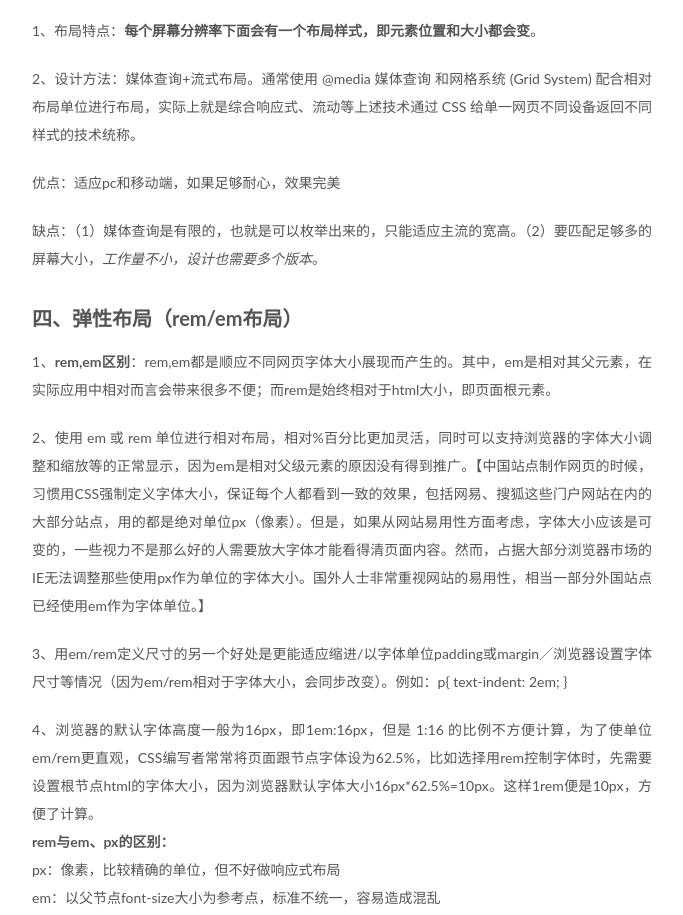
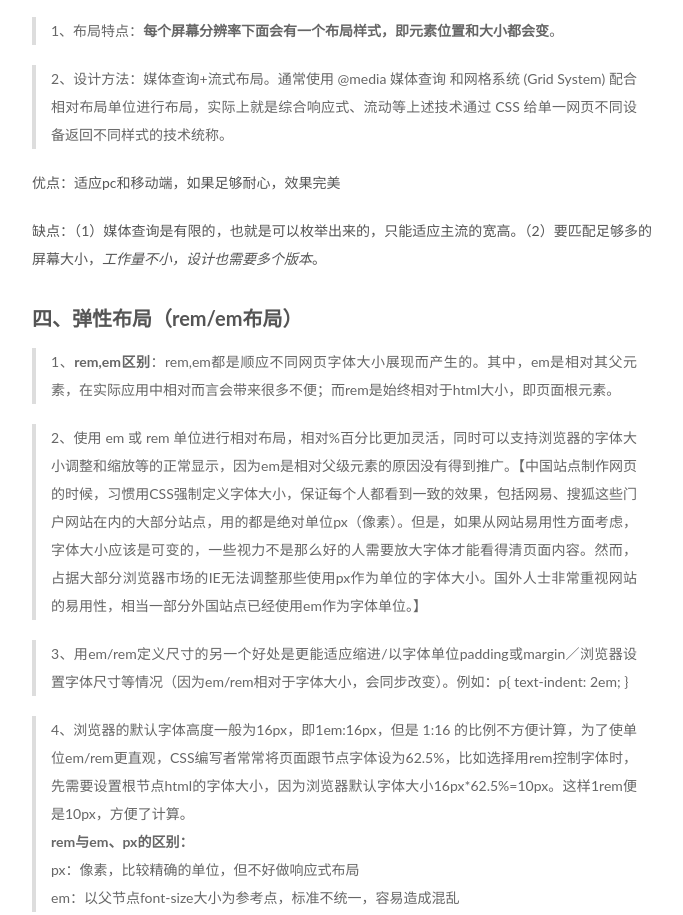
Before and after one commit to win121338/win121338.github.io, a plain HTML site: page 2018/09/20/几种布局类型概念与区别/index.html in a window 1280 px wide. Shown: the part 1475-2390 px from the top of the page, without its empty margins (428-1111 px from the left). Drawn offline with Linux system fonts and the light colour scheme.

Commit message:
Site updated: 2018-09-20 17:17:32

```diff
--- a/2018/09/20/几种布局类型概念与区别/index.html
+++ b/2018/09/20/几种布局类型概念与区别/index.html
@@ -86,7 +86,7 @@
 <meta property="og:site_name" content="一身正气">
 <meta property="og:description" content="一、静态布局（Static Layout）即传统Web设计，网页上的所有元素的尺寸一律使用px作为单位。  1、布局特点：不管浏览器尺寸具体是多少，网页布局始终按照最初写代码时的布局来显示。常规的pc的网站都是静态（定宽度）布局的，也就是设置了min-width，这样的话，如果小于这个宽度就会出现滚动条，如果大于这个宽度则内容居中外加背景，这种设计常见与pc端。2、设计方法：　　PC：居中布局，所">
 <meta property="og:locale" content="zh-Hans">
-<meta property="og:updated_time" content="2018-09-20T09:15:27.845Z">
+<meta property="og:updated_time" content="2018-09-20T09:17:25.073Z">
 <meta name="twitter:card" content="summary">
 <meta name="twitter:title" content="几种布局类型概念与区别">
 <meta name="twitter:description" content="一、静态布局（Static Layout）即传统Web设计，网页上的所有元素的尺寸一律使用px作为单位。  1、布局特点：不管浏览器尺寸具体是多少，网页布局始终按照最初写代码时的布局来显示。常规的pc的网站都是静态（定宽度）布局的，也就是设置了min-width，这样的话，如果小于这个宽度就会出现滚动条，如果大于这个宽度则内容居中外加背景，这种设计常见与pc端。2、设计方法：　　PC：居中布局，所">
@@ -353,14 +353,26 @@
 </blockquote>
 <p>这种布局方式在Web前端开发的早期历史上，用来应对不同尺寸的PC屏幕（那时屏幕尺寸的差异不会太大），在当今的移动端开发也是常用布局方式，但<strong>缺点明显</strong>：主要的问题是如果屏幕尺度跨度太大，那么在相对其原始设计而言过小或过大的屏幕上不能正常显示。因为宽度使用%百分比定义，但是高度和文字大小等大都是用px来固定，所以在大屏幕的手机下显示效果会变成有些页面元素宽度被拉的很长，但是高度、文字大小还是和原来一样（即，这些东西无法变得“流式”），显示非常不协调。</p>
 <h2 id="三、响应式布局（Responsive-Layout）"><a href="#三、响应式布局（Responsive-Layout）" class="headerlink" title="三、响应式布局（Responsive Layout）"></a>三、响应式布局（Responsive Layout）</h2><p><em>响应式设计的目标是确保一个页面在所有终端上（各种尺寸的PC、手机、手表、冰箱的Web浏览器等等）都能显示出令人满意的效果，对CSS编写者而言，在实现上不拘泥于具体手法，但通常是糅合了流式布局+弹性布局，再搭配媒体查询技术使用。——分别为不同的屏幕分辨率定义布局，同时，在每个布局中，应用流式布局的理念，即页面元素宽度随着窗口调整而自动适配。即：创建多个流体式布局，分别对应一个屏幕分辨率范围。可以把响应式布局看作是流式布局和自适应布局设计理念的融合。</em><br>响应式几乎已经成为优秀页面布局的标准。</p>
+<blockquote>
 <p>1、布局特点：<strong>每个屏幕分辨率下面会有一个布局样式，即元素位置和大小都会变</strong>。</p>
+</blockquote>
+<blockquote>
 <p>2、设计方法：媒体查询+流式布局。通常使用 @media 媒体查询 和网格系统 (Grid System) 配合相对布局单位进行布局，实际上就是综合响应式、流动等上述技术通过 CSS 给单一网页不同设备返回不同样式的技术统称。</p>
+</blockquote>
 <p>优点：适应pc和移动端，如果足够耐心，效果完美</p>
 <p>缺点：（1）媒体查询是有限的，也就是可以枚举出来的，只能适应主流的宽高。（2）要匹配足够多的屏幕大小，<em>工作量不小，设计也需要多个版本</em>。</p>
-<h2 id="四、弹性布局（rem-em布局）"><a href="#四、弹性布局（rem-em布局）" class="headerlink" title="四、弹性布局（rem/em布局）"></a>四、弹性布局（rem/em布局）</h2><p>1、<strong>rem,em区别</strong>：rem,em都是顺应不同网页字体大小展现而产生的。其中，em是相对其父元素，在实际应用中相对而言会带来很多不便；而rem是始终相对于html大小，即页面根元素。</p>
+<h2 id="四、弹性布局（rem-em布局）"><a href="#四、弹性布局（rem-em布局）" class="headerlink" title="四、弹性布局（rem/em布局）"></a>四、弹性布局（rem/em布局）</h2><blockquote>
+<p>1、<strong>rem,em区别</strong>：rem,em都是顺应不同网页字体大小展现而产生的。其中，em是相对其父元素，在实际应用中相对而言会带来很多不便；而rem是始终相对于html大小，即页面根元素。</p>
+</blockquote>
+<blockquote>
 <p>2、使用 em 或 rem 单位进行相对布局，相对%百分比更加灵活，同时可以支持浏览器的字体大小调整和缩放等的正常显示，因为em是相对父级元素的原因没有得到推广。【中国站点制作网页的时候，习惯用CSS强制定义字体大小，保证每个人都看到一致的效果，包括网易、搜狐这些门户网站在内的大部分站点，用的都是绝对单位px（像素）。但是，如果从网站易用性方面考虑，字体大小应该是可变的，一些视力不是那么好的人需要放大字体才能看得清页面内容。然而，占据大部分浏览器市场的IE无法调整那些使用px作为单位的字体大小。国外人士非常重视网站的易用性，相当一部分外国站点已经使用em作为字体单位。】</p>
+</blockquote>
+<blockquote>
 <p>3、用em/rem定义尺寸的另一个好处是更能适应缩进/以字体单位padding或margin／浏览器设置字体尺寸等情况（因为em/rem相对于字体大小，会同步改变）。例如：p{ text-indent: 2em; }</p>
+</blockquote>
+<blockquote>
 <p>4、浏览器的默认字体高度一般为16px，即1em:16px，但是 1:16 的比例不方便计算，为了使单位em/rem更直观，CSS编写者常常将页面跟节点字体设为62.5%，比如选择用rem控制字体时，先需要设置根节点html的字体大小，因为浏览器默认字体大小16px*62.5%=10px。这样1rem便是10px，方便了计算。<br><strong>rem与em、px的区别：</strong><br>px：像素，比较精确的单位，但不好做响应式布局<br>em：以父节点font-size大小为参考点，标准不统一，容易造成混乱</p>
+</blockquote>
 <h3 id="总结："><a href="#总结：" class="headerlink" title="总结："></a>总结：</h3><p><strong>响应式布局</strong>：改变浏览器宽度，“布局”会随之变化，不是一成不变的，例如导航栏在大屏幕下是横排，在小屏幕下是竖排，在超小屏幕下隐藏为菜单，也就是说如果有足够的耐心，在每一种屏幕下都应该有合理的布局，完美的效果。</p>
 <p><strong>rem布局</strong>：改变浏览器宽度，页面所有元素的高宽都等比例缩放，也就是大屏幕下导航是横的，小屏幕下还是横的只不过变小了。</p>
 <p><strong>流式布局</strong>：<br>用于解决类似的设备不同分辨率之间的兼容(一般分辨率差异较少)；</p>
```
Also changed, not shown: index.html (+13 -1 lines).
